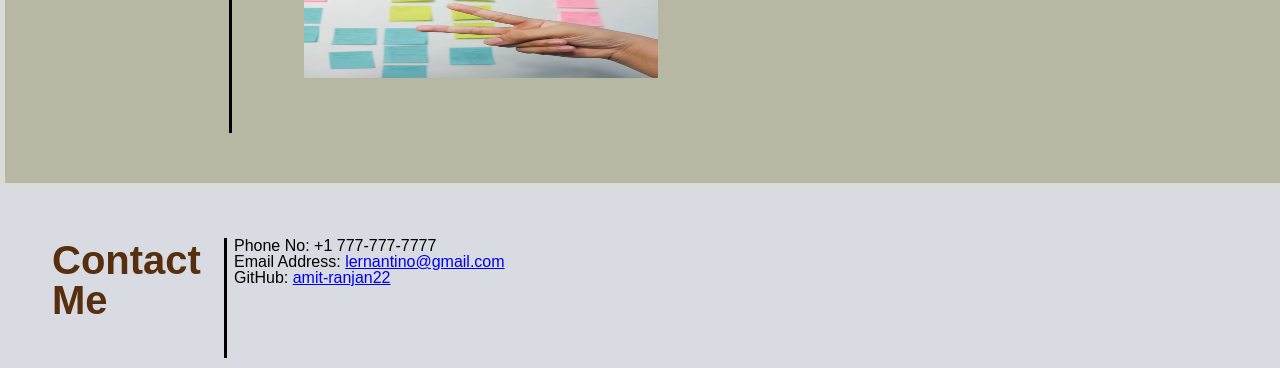
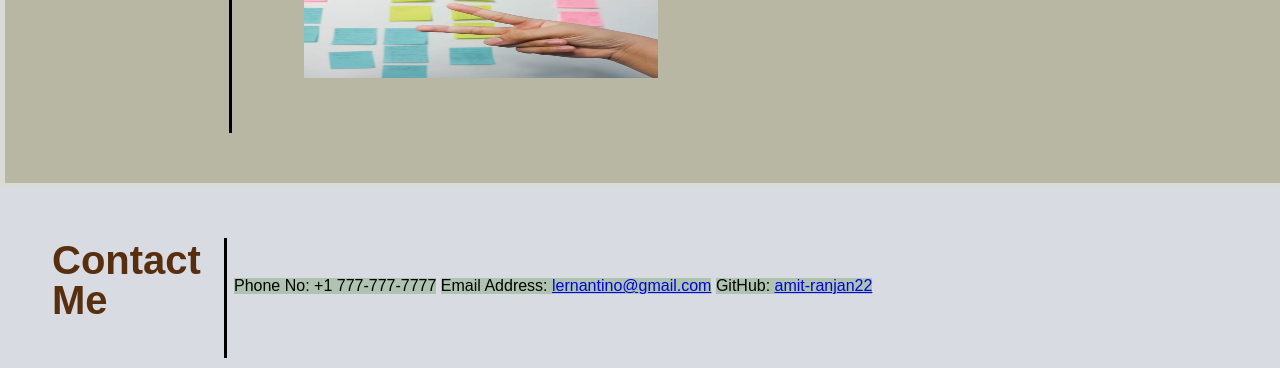
Before and after one commit to Amit-Ranjan22/Portfolio_Amitabh-Ranjan, a plain HTML site: page index.html in a window 1280 px wide. Shown: the part 1370-1738 px from the top of the page. Drawn offline with Linux system fonts and the light colour scheme.

Commit message:
give style attributes to .ContactMe-Details{}, .ContactMe-Ul{} & .contact-info{} in style.css

```diff
--- a/style.css
+++ b/style.css
@@ -274,3 +274,23 @@ body {
   font-size: 40px;
   color: #582f0e;
 }
+
+/* giving padding & margin to .ContactMe-Details */
+.ContactMe-Details {
+  padding-top: 20px;
+  margin-right: 120px;
+}
+
+/* giving padding & margin to .ContactMe-Ul  */
+.ContactMe-Ul {
+  padding-top: 20px;
+  margin-bottom: 30px;
+  margin-left: 30px;
+}
+
+/* giving background color & display property of inline block to
+   .contact-info */
+.contact-info {
+  background-color: #aec3b0;
+  display: inline-block;
+}
```
